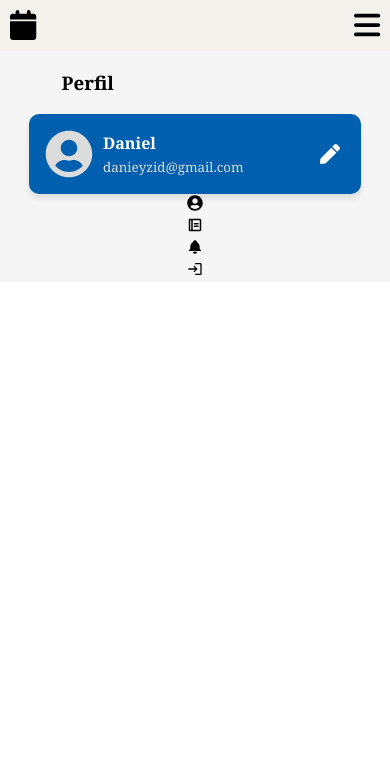
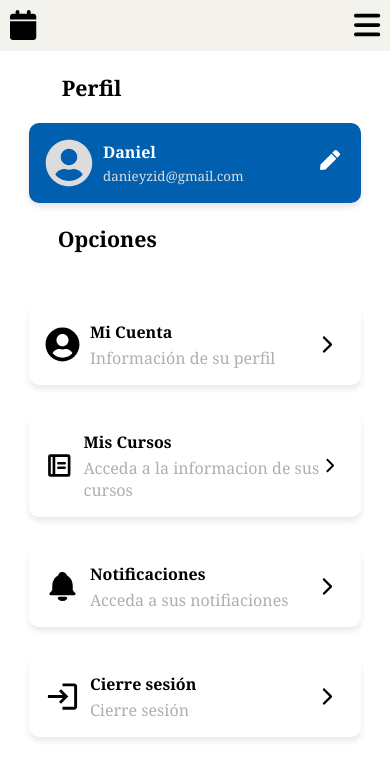
Before and after one commit to GabRodPul/SchoolTimetable, a React (Vite) app in the folder frontend/: page /UserPage in a window 390 px wide. Shown: the top 778 px of the page. Built offline with nearby package versions, Linux system fonts and the light colour scheme.

Commit message:
FinPaginaPerfilIncioForm

```diff
--- a/frontend/src/App.tsx
+++ b/frontend/src/App.tsx
@@ -8,6 +8,7 @@ import GroupPage from './assets/page/GroupPage/GroupPage'
 import NoticesPage from './assets/page/NoticesPage/NoticesPage'
 import LogingPage from './assets/page/Login/LogingPage'
 import UserPageMobile from './assets/page/UserPageMobile/UserPageMobile'
+import UserFormPageM from './assets/page/UserFormPageMobile/UserFormPage'
 
 function App() {
 
@@ -24,6 +25,7 @@ function App() {
           <Route path='/CourseFormPage' element={<CourseFormPage />} />
           <Route path='/GroupPage' element={<GroupPage />} />
           <Route path='/UserPage' element={<UserPageMobile />} />
+          <Route path='/UserFormPageM' element={<UserFormPageM />} />
         </Routes>
       </BrowserRouter>
     </>
--- /dev/null
+++ b/frontend/src/assets/page/UserFormPageMobile/UserFormPage.tsx
@@ -0,0 +1,5 @@
+function UserFormPage() {
+
+}
+
+export default UserFormPage;
--- a/frontend/src/assets/page/UserPageMobile/UserPageMobile.tsx
+++ b/frontend/src/assets/page/UserPageMobile/UserPageMobile.tsx
@@ -1,4 +1,5 @@
 import { FaUserCircle, } from "react-icons/fa";
+import { IoIosArrowForward } from "react-icons/io";
 import { PiNotebookBold } from "react-icons/pi";
 import { TbBellFilled } from "react-icons/tb";
 import { MdOutlineLogin } from "react-icons/md";
@@ -11,28 +12,53 @@ function UserPage() {
         <>
             <div className="UserPageContent">
                 <div className="profile">
-                        <h3 className="profile__title">Perfil</h3>
+                    <h3 className="profile__title">Perfil</h3>
                     <div className="profile__card">
                         <FaUserCircle />
                         <div className="profile__cardInfo">
                             <p>Daniel</p>
                             <p>danieyzid@gmail.com</p>
                         </div>
-                        <FaPen />
+                        <a href="/UserFormPage"><FaPen /></a>
                     </div>
                 </div>
                 <div className="options">
-                    <div className="option__card">
+                    <h3 className="options__title">Opciones</h3>
+                    <div className="options__card">
                         <FaUserCircle />
+                        <div className="options__cardInfo">
+                            <p>Mi Cuenta</p>
+                            <p>Información de su perfil</p>
+                        </div>
+                        <IoIosArrowForward />
                     </div>
-                    <div className="option__card">
+
+                    <div className="options__card">
                         <PiNotebookBold />
+                        <div className="options__cardInfo">
+                            <p>Mis Cursos</p>
+                            <p>Acceda a la informacion de sus cursos</p>
+                        </div>
+                        <IoIosArrowForward />
                     </div>
-                    <div className="option__card">
+
+                    <div className="options__card">
                         <TbBellFilled />
+                        <div className="options__cardInfo">
+                            <p>Notificaciones</p>
+                            <p>Acceda a sus notifiaciones</p>
+                        </div>
+                        <IoIosArrowForward />
+
                     </div>
-                    <div className="option__card">
+
+                    <div className="options__card">
                         <MdOutlineLogin />
+                        <div className="options__cardInfo">
+                            <p>Cierre sesión</p>
+                            <p>Cierre sesión</p>
+                        </div>
+                        <IoIosArrowForward />
                     </div>
                 </div>
 
--- a/frontend/src/assets/page/UserPageMobile/UserPageMobileStyles.css
+++ b/frontend/src/assets/page/UserPageMobile/UserPageMobileStyles.css
@@ -4,7 +4,7 @@
         display: flex;
         flex-direction: column;
         /* justify-content: center; */
-        background-color: #f5f5f5;
+        background-color: #ffffff;
     }
 
     .profile {
@@ -14,10 +14,10 @@
         align-items: center;
 
         .profile__title {
-            margin-right: 55%;
+            font-size: 16pt;
+            margin-right: 53%;
         }
     }
-
 
     /* Cards Styles */
     .profile__card {
@@ -69,10 +69,66 @@
         margin-right: 5px;
     }
 
+    /* Parte de options */
     .options {
         display: flex;
         justify-content: center;
         flex-direction: column;
+        align-items: center;
+        gap: 30px;
+
+        .options__title {
+            font-size: 16pt;
+            margin-right: 45%;
+        }
+    }
+
+    /* Options */
+    .options__card {
+        display: flex;
+        flex-direction: row;
+        align-items: center;
+        justify-content: space-between;
+        border-radius: 10px;
+        padding: 16px;
+        width: 300px;
+        box-shadow: 0 4px 6px rgba(0, 0, 0, 0.09);
+
+        .options__cardInfo {
+            margin-left: 10px;
+            display: flex;
+            flex-direction: column;
+            flex-grow: 1;
+            text-align: left;
+        }
+    }
+
+    /* Options info Icon */
+    .options__card svg:first-child {
+        font-size: 35px;
+        color: #000000;
+        margin: 0;
+    }
+
+    /* Name */
+    .options__cardInfo p:nth-child(1) {
+        margin: 0;
+        font-size: 12pt;
+        font-weight: bold;
+    }
+
+    /* Subtext */
+    .options__cardInfo p:nth-child(2) {
+        margin: 4px 0 0;
+        font-size: 12pt;
+        color: #afafaf;
+    }
+
+    /* Arrows Icons */
+    .options__card svg:last-child {
+        font-size: 25px;
+        cursor: pointer;
+        margin-right: 5px;
     }
 
 }
```
Also changed, not shown: frontend/src/assets/page/UserFormPageMobile/UserFormPageStyles.css (added).
